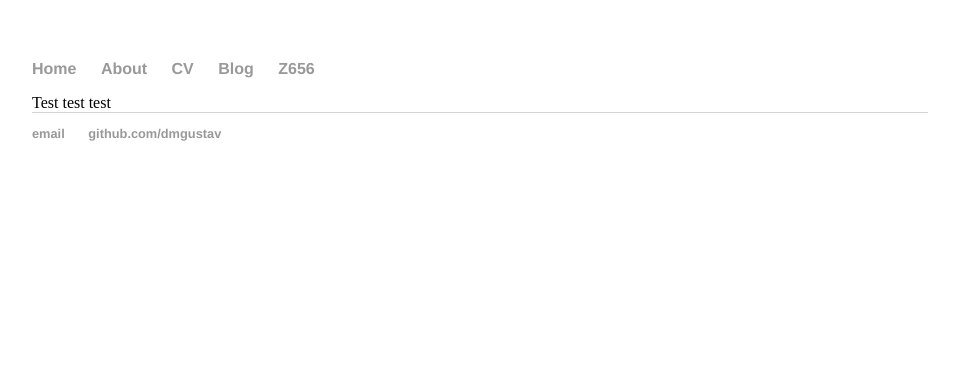
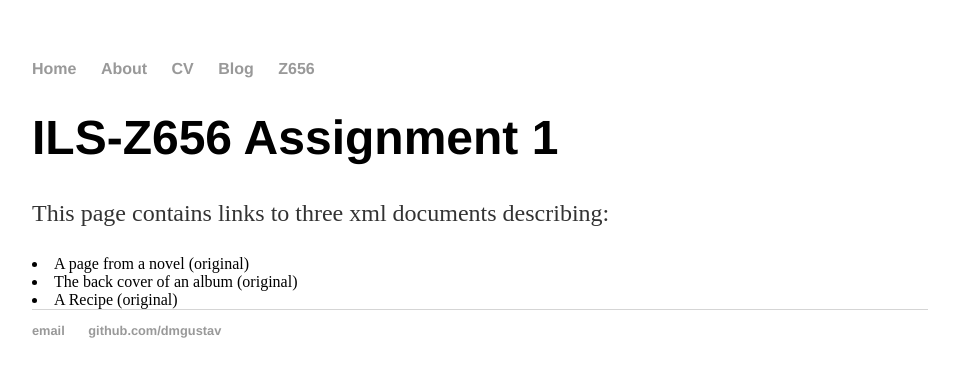
Before and after one commit to dmgustav/dmgustav.github.io, a Jekyll site: the page built from z656/assignment1/index.html, in a window 1280 px wide. Shown: the top 377 px of the page, without its empty margins (160-1119 px from the left). Built offline with Jekyll 4.4.1, drawn with Linux system fonts in a browser that asks for light colours.

Commit message:
Update index.html

```diff
--- a/z656/assignment1/index.html
+++ b/z656/assignment1/index.html
@@ -2,5 +2,10 @@
 layout: default
 title: ILS-Z656 Assignment 1
 ---
-
-Test test test
+<h1>{{ page.title }}</h1>
+<div class="blurb">
+<p>This page contains links to three xml documents describing:</p>
+<u1>
+  <li>A page from a novel (original)</li>
+  <li>The back cover of an album (original)</li>
+  <li>A Recipe (original)</li></u1></div>
```
